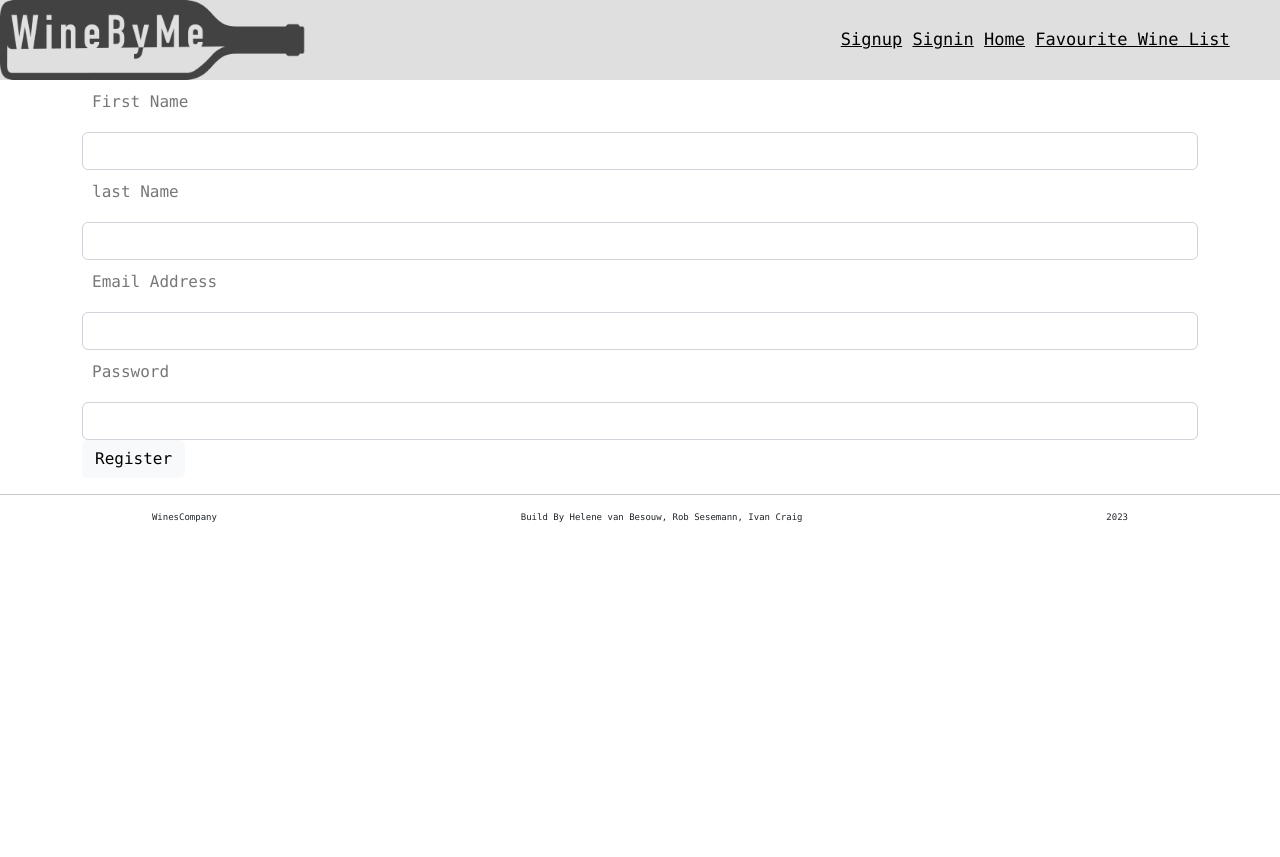
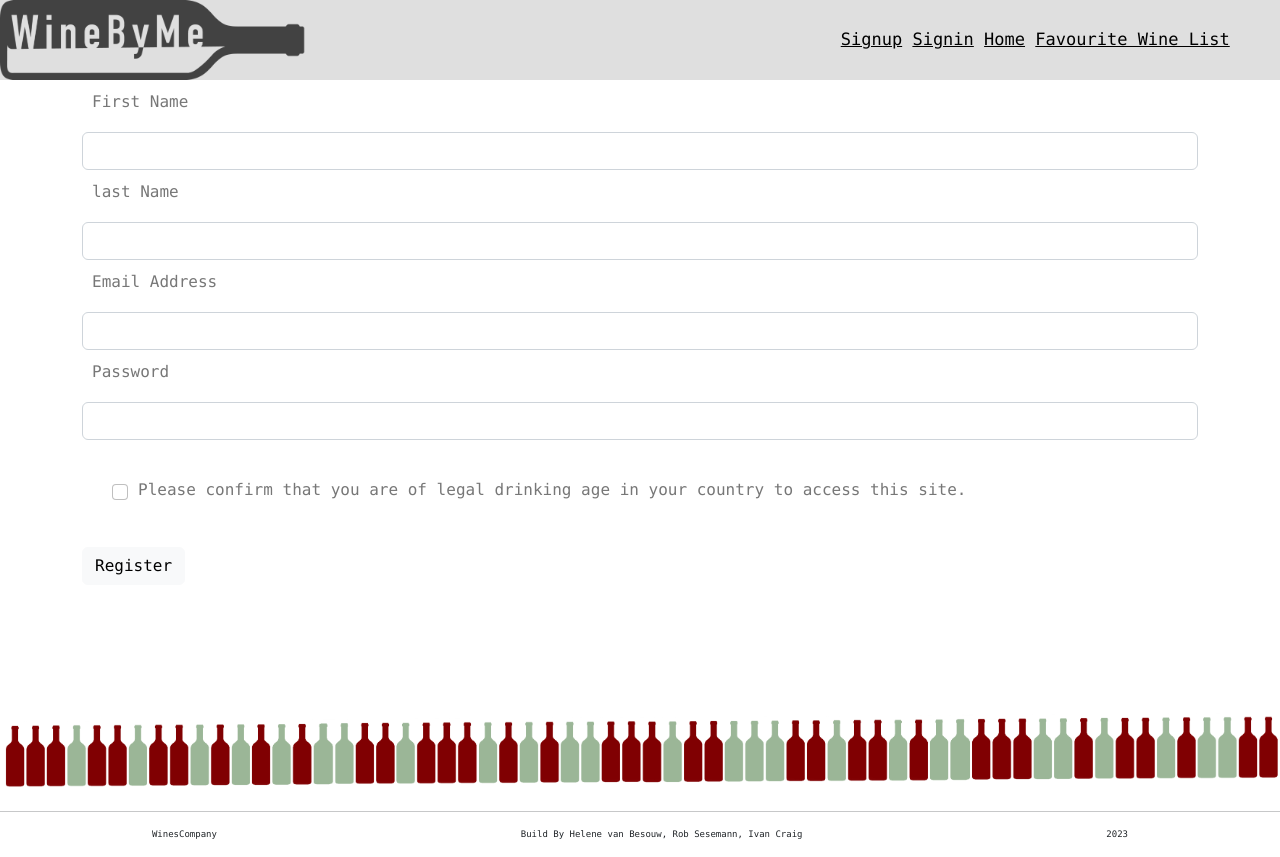
Before and after one commit to ic188002/Wine-App-FrontEnd, a React (Create React App) app: page /signup in a window 1280 px wide. Before the commit the page ends 800 px from the top, so only its background shows below. Built offline with nearby package versions, Linux system fonts and the light colour scheme.

Commit message:
donefortonight updated css and added a profil e link

```diff
--- a/public/index.html
+++ b/public/index.html
@@ -29,7 +29,7 @@
       work correctly both with client-side routing and a non-root public URL.
       Learn how to configure a non-root public URL by running `npm run build`.
     -->
-    <title>React App</title>
+    <title>WineApp</title>
   </head>
   <body>
     <noscript>You need to enable JavaScript to run this app.</noscript>
--- a/src/App.js
+++ b/src/App.js
@@ -168,6 +168,8 @@ const wineCategories = wineData.wines
           </div>
         </div>
       </Router>
+      <br/><br/><br/><br/><br/>
+      <img className='wine-bottom' src='/images/winebottom1.png'/>
       <hr></hr>
       <footer id="footer">
         <p>WinesCompany</p>
--- a/src/index.css
+++ b/src/index.css
@@ -98,7 +98,7 @@ code {
 
 .wine-list {
   position: relative;
-  flex: 1 0 33.333333%;
+  flex: 1 0 33.33333333333%;
   height: 100%;
   /* removed 3.6em padding to get rid of the buffer at the top */
   padding: 0 0;
@@ -110,11 +110,12 @@ code {
   display: grid;
   position: relative;
   grid-template-columns: 1fr 3fr;
-
   margin-bottom: 0.2rem;
   background-color: white;
 }
-
+.wine-summary:hover {
+  background-color: #f6f6f6;
+}
 .wine-summary {
   display: flex;
   justify-content: center;
@@ -305,3 +306,20 @@ nav {
   padding: 2px;
   text-decoration: underline;
 }
+.wine-bottom {
+  width: 100%;
+  display: flex;
+  align-items: flex-end;
+}
+.wine-info-row {
+
+  text-align: center;
+}
+.tick-box {
+
+  padding: 30px;
+  display: flex;
+  color: white;
+  align-items: center;
+  color: rgb(218, 25, 25);
+}
--- a/src/user/Signup.js
+++ b/src/user/Signup.js
@@ -37,6 +37,11 @@ export default function SignUp(props) {
             <Form.Label>Password</Form.Label>
             <Form.Control name='password' type="password" onChange={changeHandler}></Form.Control>
         </Form.Group>
+        <h6 className='tick-box'>
+        <input className="form-check-input" type="checkbox" value="" id="flexCheckIndeterminate"/>
+         <label className="form-check-label">
+         Please confirm that you are of legal drinking age in your country to access this site.
+        </label> </h6>
         <Button  variant="light" onClick={registerHandler}>Register</Button>
     </Container>
     </div>
--- a/src/winecategorieslist/WineRow.js
+++ b/src/winecategorieslist/WineRow.js
@@ -13,7 +13,7 @@ export default function WineRow(props) {
       </div>
       <div className="wine-summary">
 
-        <h5>{props.title}</h5>
+        <h5 className="wine-info-row">{props.title}</h5>
         <h3 className="price">{props.price}</h3>
 
 
```
Also changed, not shown: public/images/winebottom1.png (added), public/images/winebottom11.png (added).
